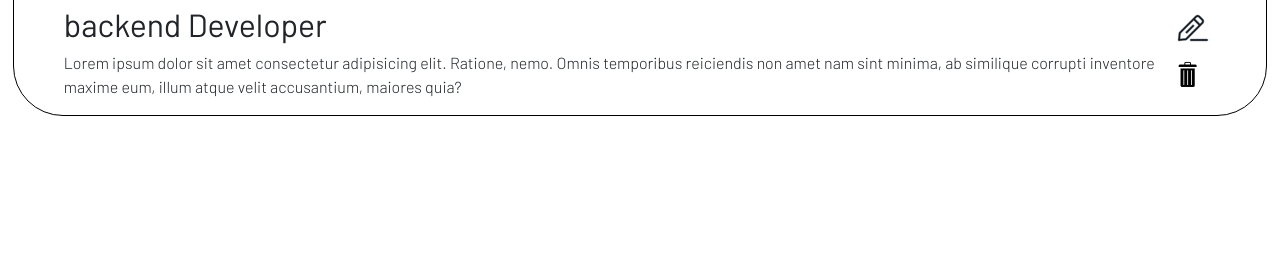
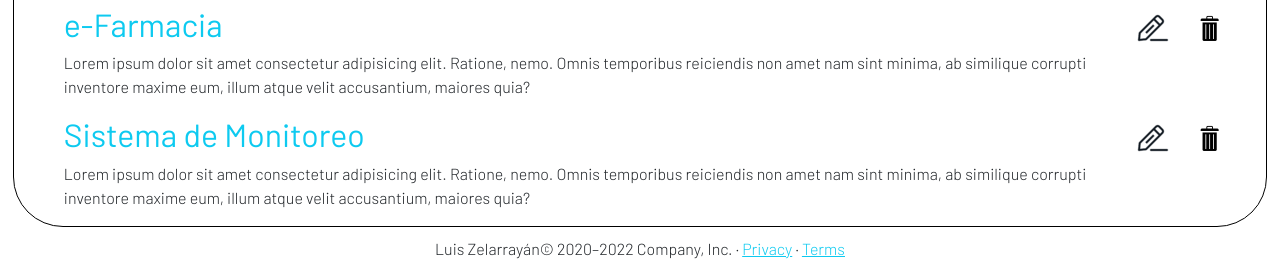
Before and after one commit to luis2011/mockup_html_portfolio, a plain HTML site: page index.html in a window 1280 px wide. Shown: the part 1972-2249 px from the top of the page. Before the commit the page ends 2098 px from the top, so only its background shows below. Drawn offline with nearby package versions, Linux system fonts and the light colour scheme.

Commit message:
agregando parte de proyecto y footer

```diff
--- a/index.html
+++ b/index.html
@@ -201,23 +201,39 @@
             <h2>Proyectos</h2>
                 <button class="btn bg-light-50 " onclick="editAbout()"><img src="./assets/add_icon.png" alt="pen-solid"></button>
         </div>
+
         <div class="section_experience_project_card">
             <div class="section_experience_project_details">
                 <div>
-                    <h2>backend Developer</h2>
+                    <h2 class="text-info">e-Farmacia</h2>
                     <p>Lorem ipsum dolor sit amet consectetur adipisicing elit. Ratione, nemo. Omnis temporibus reiciendis non amet nam sint minima, ab similique corrupti inventore maxime eum, illum atque velit accusantium, maiores quia?</p>
-
                 </div>
             </div>
 
-            <div>
+            <div class="button_project">
                 <button class="btn bg-light-50 " onclick="editAbout()"><img src="./assets/edit-pen.png" alt="pen-solid"></button>
                 <button class="btn bg-light-50 " onclick="editAbout()"><img src="./assets/del_icon.png" alt="pen-solid"></button>
             </div>
         </div>
 
-</section>
+        <div class="section_experience_project_card">
+            <div class="section_experience_project_details">
+                <div>
+                    <h2 class="text-info">Sistema de Monitoreo</h2>
+                    <p>Lorem ipsum dolor sit amet consectetur adipisicing elit. Ratione, nemo. Omnis temporibus reiciendis non amet nam sint minima, ab similique corrupti inventore maxime eum, illum atque velit accusantium, maiores quia?</p>
+                </div>
+            </div>
 
-    </main>
+            <div class="button_project">
+                <button class="btn bg-light-50 " onclick="editAbout()"><img src="./assets/edit-pen.png" alt="pen-solid"></button>
+                <button class="btn bg-light-50 " onclick="editAbout()"><img src="./assets/del_icon.png" alt="pen-solid"></button>
+            </div>
+        </div>
+        </section>
+</main>
+
+<footer>
+    <p>Luis Zelarrayán&copy; 2020–2022 Company, Inc. &middot; <a href="#" class="text-info">Privacy</a> &middot; <a href="#" class="text-info">Terms</a></p>
+</footer>
 </body>
 </html>
--- a/style.css
+++ b/style.css
@@ -230,8 +230,17 @@ p, span{
     flex-direction: row;
     margin-left: 50px;
 }
+.button_project{
+   width: 14%;
+}
+/*END SECTION PROJECT*/
 
-/*END SECTION PROJECT*/
+footer{
+    display: flex;
+    justify-content:center;
+
+}
+
 
 /*Media Query section profile**************************************/
 @media (max-width: 1100px){
```
